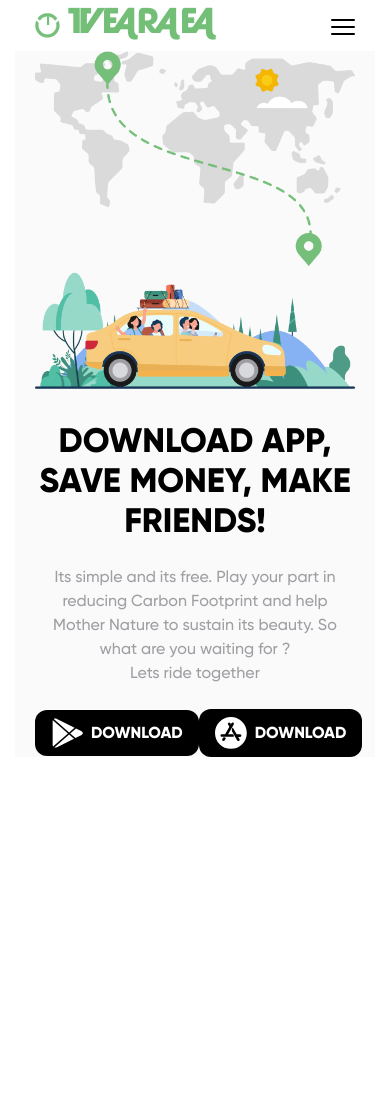
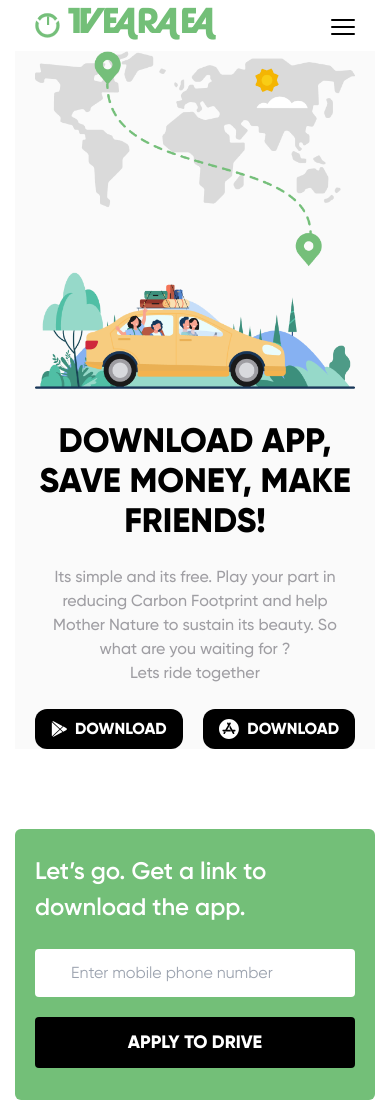
Before and after one commit to RazumauMikita/landing-2, a website: page src/index.html in a window 390 px wide. Before the commit the page ends 844 px from the top, so only its background shows below. Drawn offline with nearby package versions, Linux system fonts and the light colour scheme; files that its build step writes are made by us from their sources; files whose address does not match are found by name.

Commit message:
feat: add form section

```diff
--- a/src/index.html
+++ b/src/index.html
@@ -70,7 +70,7 @@
             <a
               class="md:gap-3 md:text-lg md:px-8 md:py-3 text-xs uppercase font-extrabold bg-black px-4 py-2 rounded-xl text-white flex flex-row items-center justify-center gap-2"
             >
-              <div class="w-8">
+              <div class="md:w-8 w-4">
                 <img
                   class="w-full"
                   src="public/img/symb-google.svg"
@@ -82,7 +82,7 @@
             <a
               class="md:text-lg md:px-8 md:py-3 text-xs uppercase font-extrabold bg-black px-4 py-2 rounded-xl text-white flex flex-row items-center justify-center gap-2"
             >
-              <div class="w-8">
+              <div class="md:w-8 w-5">
                 <img class="w-full" src="public/img/symb-app.svg" alt="app" />
               </div>
               <span class="">download</span>
@@ -94,5 +94,17 @@
         </div>
       </div>
     </section>
+    <section class="container mx-auto px-5 lg:px-20 bg-green rounded-md mt-20 mb-32">
+      <div
+        class="pt-6 pb-8 w-full gap-6 flex flex-col md:flex-row items-center md:items-center justify-between"
+      >
+        <p class="text-white font-semibold text-lg">
+          Let’s go. Get a link to download the app.
+        </p>
+        <form class="w-full flex flex-col lg:flex-row gap-5">
+          <input type="text" class="md:text-md flex-1 px-9 py-3 rounded text-grayLight" placeholder="Enter mobile phone number">
+          <button class="text-sm font-extrabold px-16 bg-black text-white py-3 rounded md:text-xlg md:px-12">APPLY TO DRIVE</button>
+      </form>
+    </section>
   </body>
 </html>
```
